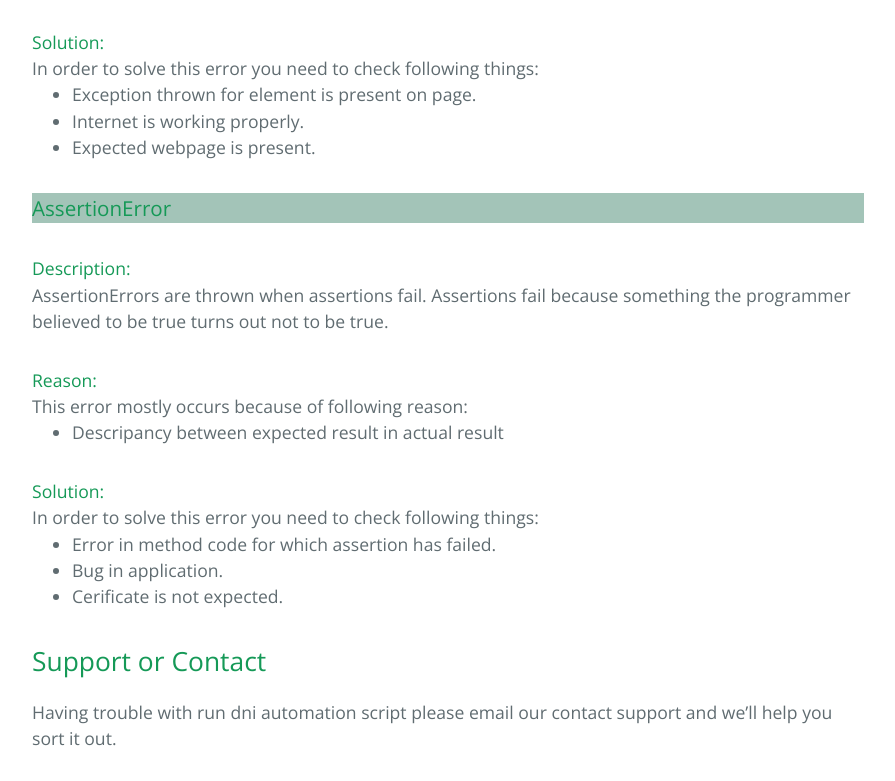
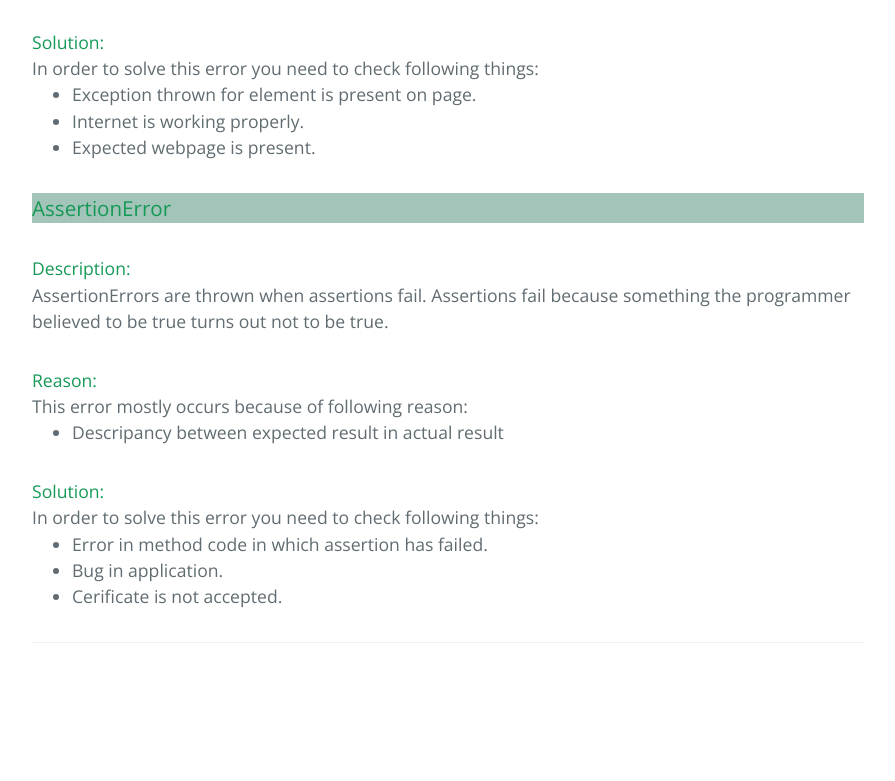
Before and after one commit to SaurabhAloha/DNI, a plain HTML site: page index.html in a window 1280 px wide. Shown: the part 3294-4075 px from the top of the page, without its empty margins (192-1087 px from the left). After the commit the page ends 4001 px from the top, so only its background shows below. Drawn offline with nearby package versions, Linux system fonts and the light colour scheme.

Commit message:
Minor Changes

```diff
--- a/index.html
+++ b/index.html
@@ -130,16 +130,11 @@
 </p>
 <p><h4>Solution: </h4> In order to solve this error you need to check following things:
 <ul>
-  <li>Error in method code for which assertion has failed.</li>
+  <li>Error in method code in which assertion has failed.</li>
   <li>Bug in application.</li>
-  <li>Cerificate is not expected.</li>
+  <li>Cerificate is not accepted.</li>
 </ul>
 </p>
-
-<h2>
-<a id="support-or-contact" class="anchor" href="#support-or-contact" aria-hidden="true"><span aria-hidden="true" class="octicon octicon-link"></span></a>Support or Contact</h2>
-
-<p>Having trouble with run dni automation script please email our contact support and we’ll help you sort it out.</p>
       <footer class="site-footer">
       </footer>
     </section>
```
